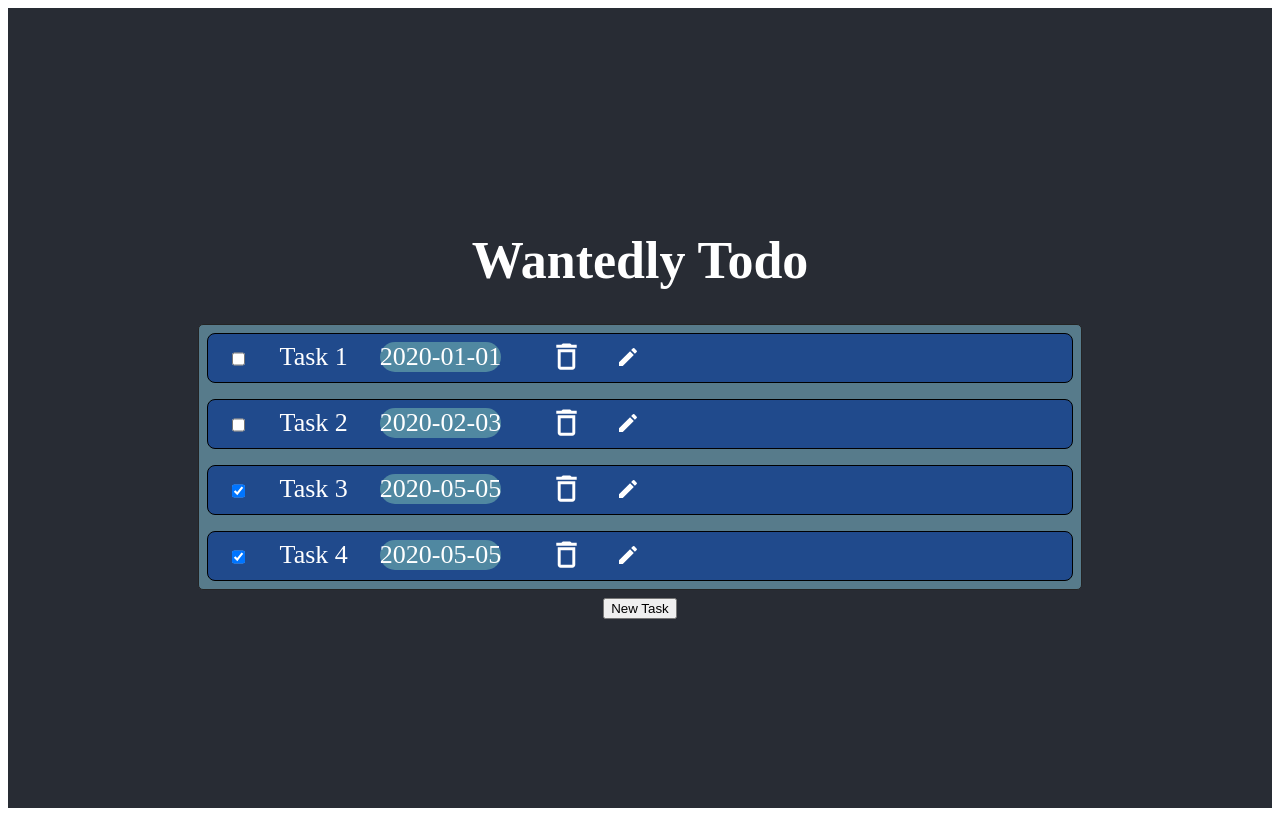
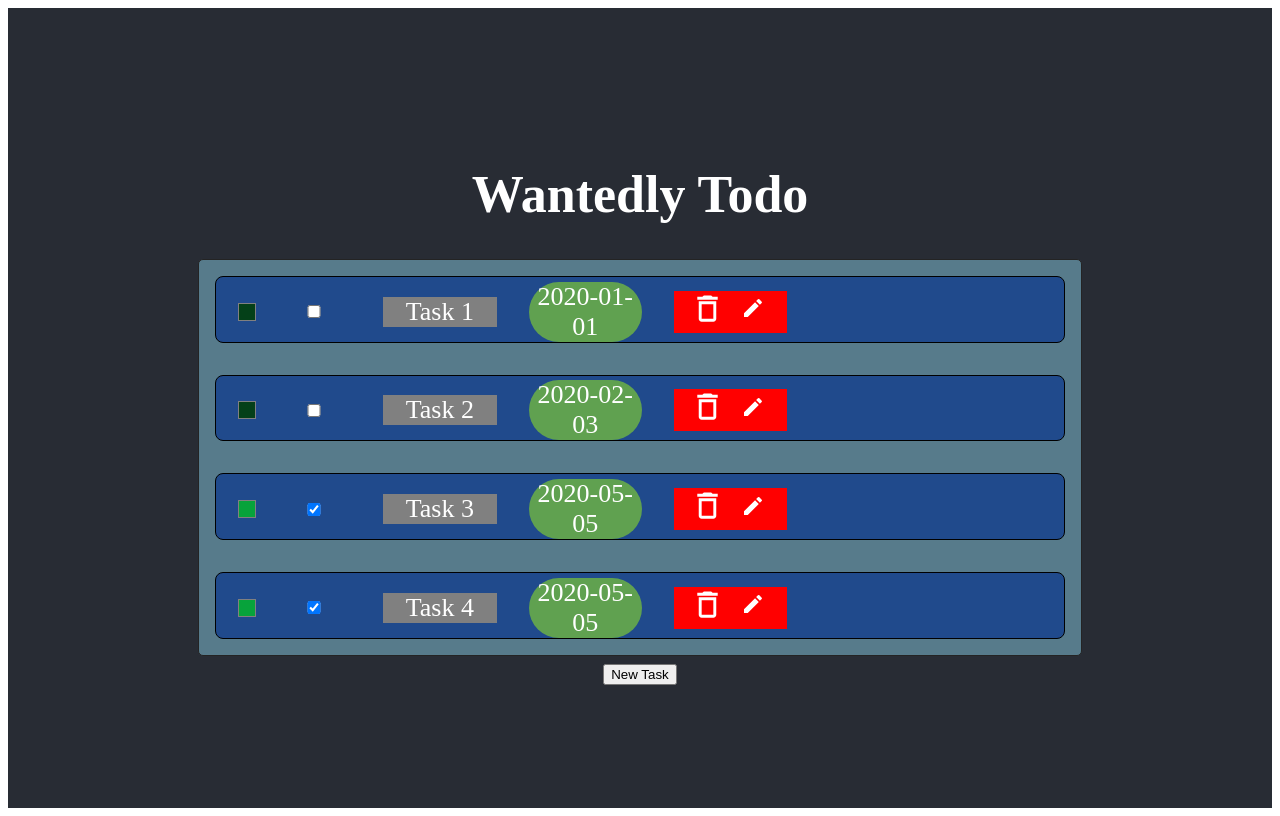
Before and after one commit to Ryo-Ura/Wantedly-Todos, a React (Create React App) app in the folder wantedly-todo/: page / in a window 1280 px wide. Built offline with nearby package versions, Linux system fonts and the light colour scheme.

Commit message:
status box layout imcomplete

```diff
--- a/wantedly-todo/src/components/list-area/listArea.scss
+++ b/wantedly-todo/src/components/list-area/listArea.scss
@@ -1,66 +1,84 @@
 .container{
     width: 70%;
     display: flex;
+    align-items: center;
+    justify-content: center;
     .panel{
         background-color: #577b8b;
         width: 100%;
         height: 100%;
-        border-radius: 0.5rem;
+        border-radius: .5rem;
         display: flex;
         flex-direction: column;
         .panel-block{
             background-color: #204a8c;
-            height: 3rem;
-            margin: 0.5rem;
+            // height: 3rem;
+            margin: 1rem;
             border: 1px solid black;
-            border-radius: 0.5rem;
+            border-radius: .5rem;
             display: flex;
             flex-direction: column;
+            align-content: center;
             .container{
                 display: flex;
                 margin-top: .3rem;
+                // margin-left: 3rem;
                 align-items: center;
-            }
-            .check-box{
+
+
+                .box{
                     display: flex;
-                margin-top: .5rem;
-                margin-left: 1.5rem;
-                // width: 1rem;
+                    background-color: yellow;
+                    flex-direction: column;
                     height: 1rem;
-                size: 3rem;
                     cursor: pointer;
                     float: left;
-                width: auto;
+                    width: 1rem;
+                    background-color: #044018;
+                    &.active{
+                        background-color: #07a33b;
+                    }
+                }
+
+                .check-box{
+                    flex: .15;
+                    // display: flex;
+                    margin-left: 1.5rem;
+                    // width: auto;
+                    // height: 5%;
+                    // size: 6rem;
+                    cursor: pointer;
+                    float: left;
+                    // width: auto;
                 }
                 .task-name{
-                display: flex;
+                    position: relative;
+                    flex: .25;
                     float: left;
-                width: auto;
                     margin-left: 2rem;
-                align-self: center;
+                    background-color: gray;
                 }
                 .task-due-date{
                     float: left;
-                display: flex;
+                    flex: .25;
                     margin-left: 2rem;
-                background-color: #5088a1;
+                    background-color: #60a150;
                     border-radius: 2rem;
-                width: auto;
                 }
                 .items{
+                    flex: .25;
                     float: right;
+                    align-items: center;
+                    background-color: red;
                     display: flex;
-                align-items: center;
+                    flex-direction: row;
+                    margin-left: 2rem;
                     .item-container{
-                    display: flex;
-                    // background-color: red;
+                        align-items: flex-end;
                         float: right;
-                    flex-direction: column;
-                    margin-left: 1rem;
                         margin-right: 1rem;
                         cursor: pointer;
-                    .delete-icon{
-                        float: right;
+
                     }
                 }
             }
--- a/wantedly-todo/src/components/task-list/task/Task.jsx
+++ b/wantedly-todo/src/components/task-list/task/Task.jsx
@@ -2,6 +2,8 @@ import React from 'react';
 import './task.scss';
 import DeleteOutlineIcon from '@mui/icons-material/DeleteOutline';
 import ModeEditIcon from '@mui/icons-material/ModeEdit';
+import Box from '@mui/material/Box';
+
 
 export default function Task({task, onMarked}) {
     const handleChange = () => {
@@ -10,12 +12,24 @@ export default function Task({task, onMarked}) {
     return (
         <label className="panel-block">
             <div className="container">
+
+                    <Box
+                    className = {task.complete ?  "box active" : "box"}
+                    sx={{
+                        // width: 50,
+                        // height: 100,
+                        border: '1px solid grey',
+                        // backgroundColor: '#f5f5f5',
+                    }}
+                    ></Box>
+
                 <input
                     className='check-box'
                     type="checkbox"
                     checked={task.complete}
                     onChange={handleChange}
                 />
+
                 <div className='task-name'>
                     {task.name}
                 </div>
@@ -35,6 +49,7 @@ export default function Task({task, onMarked}) {
 
                 </div>
 
+
             </div>
         </label>
     );
```
Lines whose indentation alone changed are shown as unchanged.
